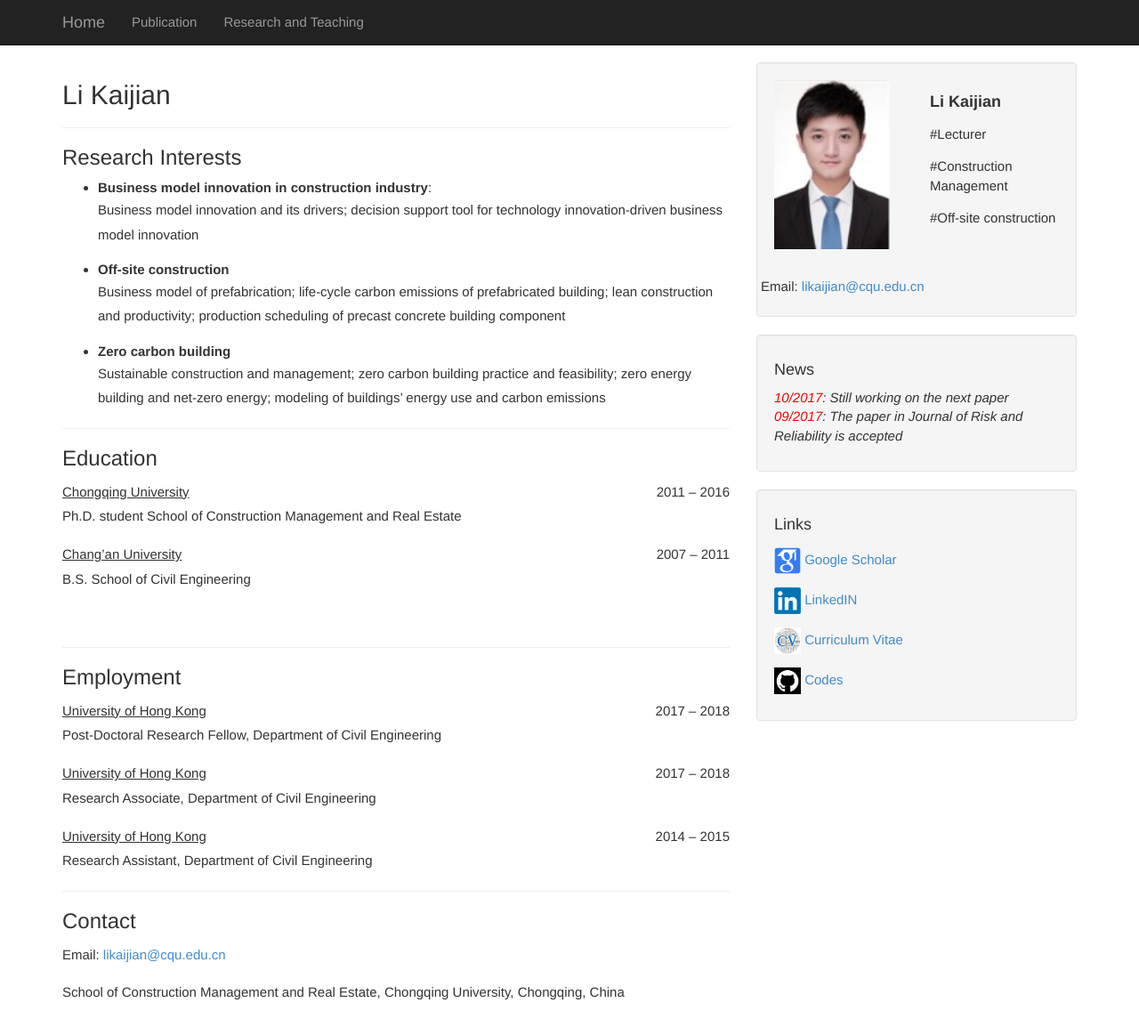
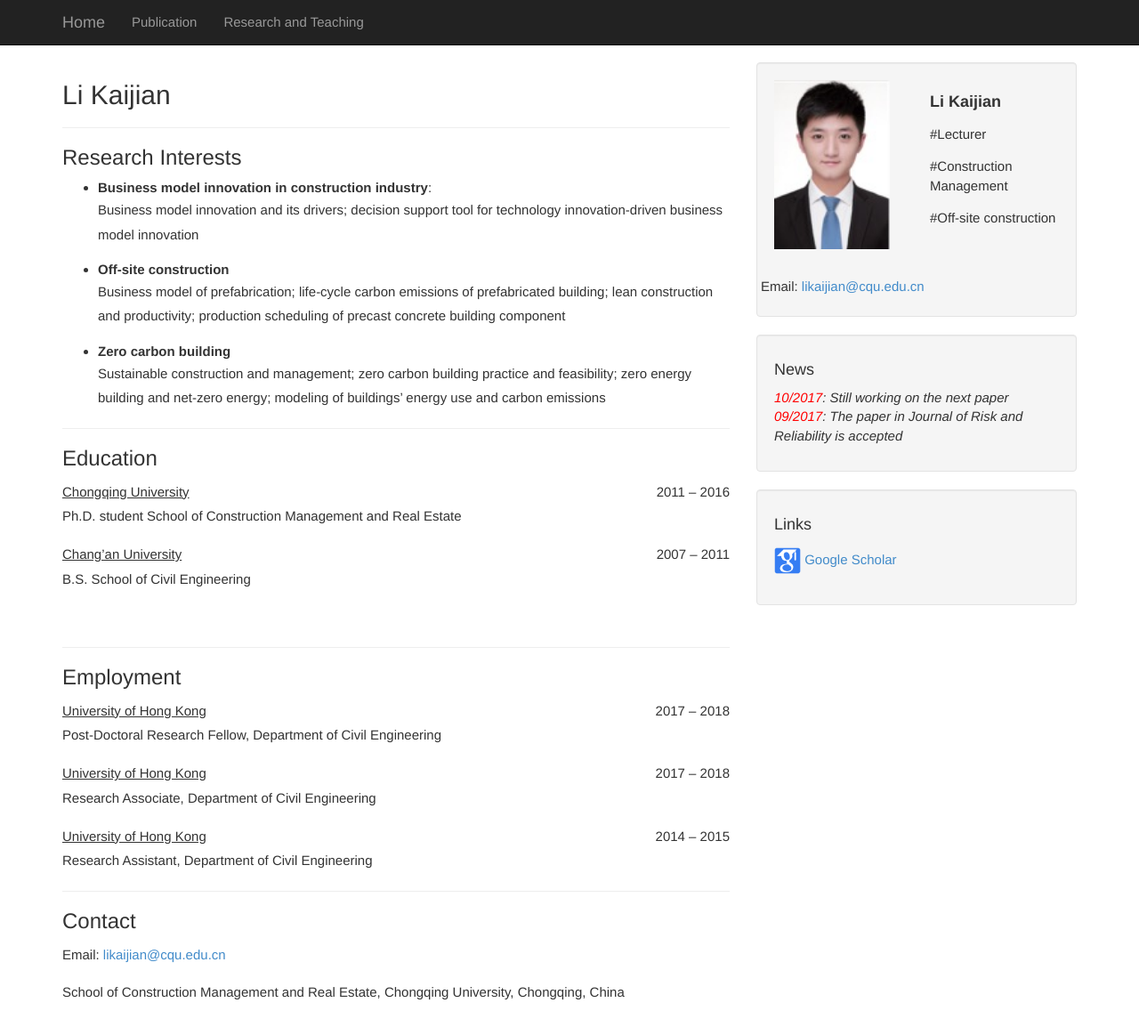
Before and after one commit to july0905/kaijian.github.io, a Jekyll site: the page built from index.html, in a window 1280 px wide and 1276 px high. Shown: the top 1163 px of the window at 89% size. Built offline with Jekyll 4.4.1, drawn with Linux system fonts in a browser that asks for light colours; the list of posts is cut into pages by our own code.

Commit message:
Update friend_links.html

```diff
--- a/_includes/friend_links.html
+++ b/_includes/friend_links.html
@@ -6,33 +6,11 @@
                         <li>
 
                     <img src="google.png" height="30" width="30">
-                    <a href="https://scholar.google.co.uk/citations?user=gc4d914AAAAJ&hl=en" target="_blank">
+                    <a href="https://scholar.google.com/citations?user=Vtjvn60AAAAJ&hl=en" target="_blank">
                     Google Scholar
                     </a>
               </li>
                  <p>
                         </p>
-              <li>
-                    <img src="linkedin.png" height="30" width="30">
-                    <a href="https://www.linkedin.com/in/haoyuan-zhang-b4541492/?trk=hp-identity-photo" target="_blank">
-                      LinkedIN
-                    </a>
-              </li>
-                          <p>
-                        </p>
-              <li>
-                   <img src="cv.jpeg" height="30" width="30">
-                <a href="assets/CV_Nov17.pdf"}
-" target="_blank">
-                  Curriculum Vitae
-                </a>
-              </li>
-                             <p>
-                        </p>
-              <li>
-                   <img src="code.png" height="30" width="30">
-                <a href="https://github.research.its.qmul.ac.uk/acw281?tab=repositories" target="_blank">
-                  Codes
-                </a>
-              </li>
+
             </ul>
```
